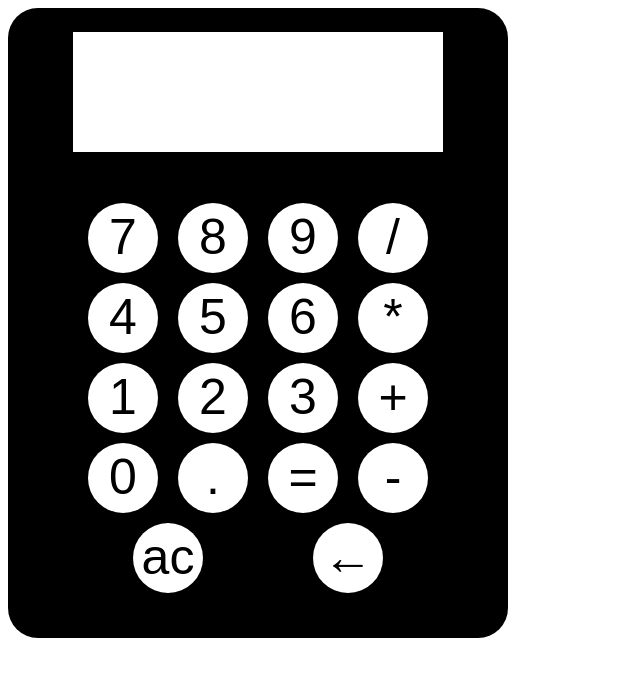
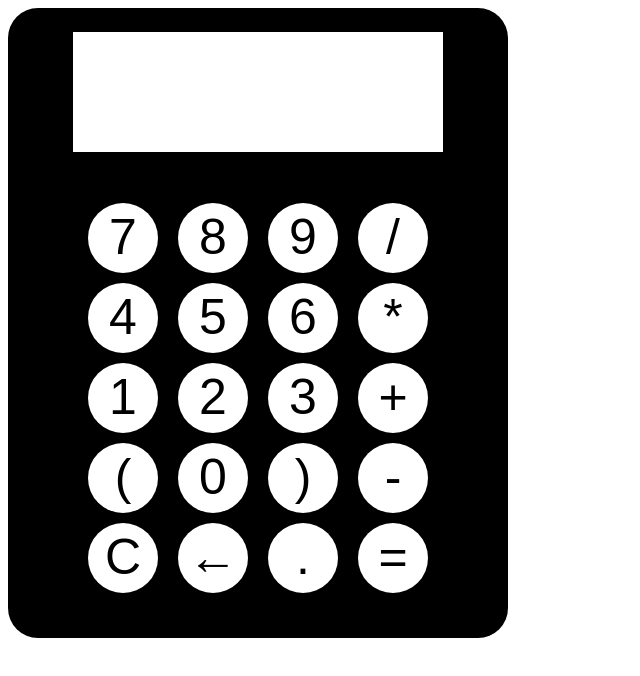
Before and after one commit to Carlabreis/simple-calculator, a plain HTML site: page Project001-Calculator/index.html in a window 1280 px wide. Shown: the whole page, without its empty margins (0-640 px from the left). Drawn offline with Linux system fonts and the light colour scheme.

Commit message:
Update index.html
deleted unneeded IDs and added parentheses to calculator buttons

```diff
--- a/Project001-Calculator/index.html
+++ b/Project001-Calculator/index.html
@@ -24,12 +24,15 @@
           <li class="buttons">2</li>
           <li class="buttons">3</li>
           <li class="buttons">+</li>
+          <li class="buttons">(</li>
           <li class="buttons">0</li>
+          <li class="buttons">)</li>
+          <li class="buttons">-</li>
+          <li class="buttons">C</li>
+          <li class="buttons">&#x2190</li>
           <li class="buttons">.</li>
-          <li class="buttons" id="equalsButton">=</li>
-          <li class="buttons">-</li>
-          <li class="buttons" id="clear">ac</li>
-          <li class="buttons" id="backspace">&#x2190</li>
+          <li class="buttons">=</li>
+
         </ul>
       </section>
     </section>
```
